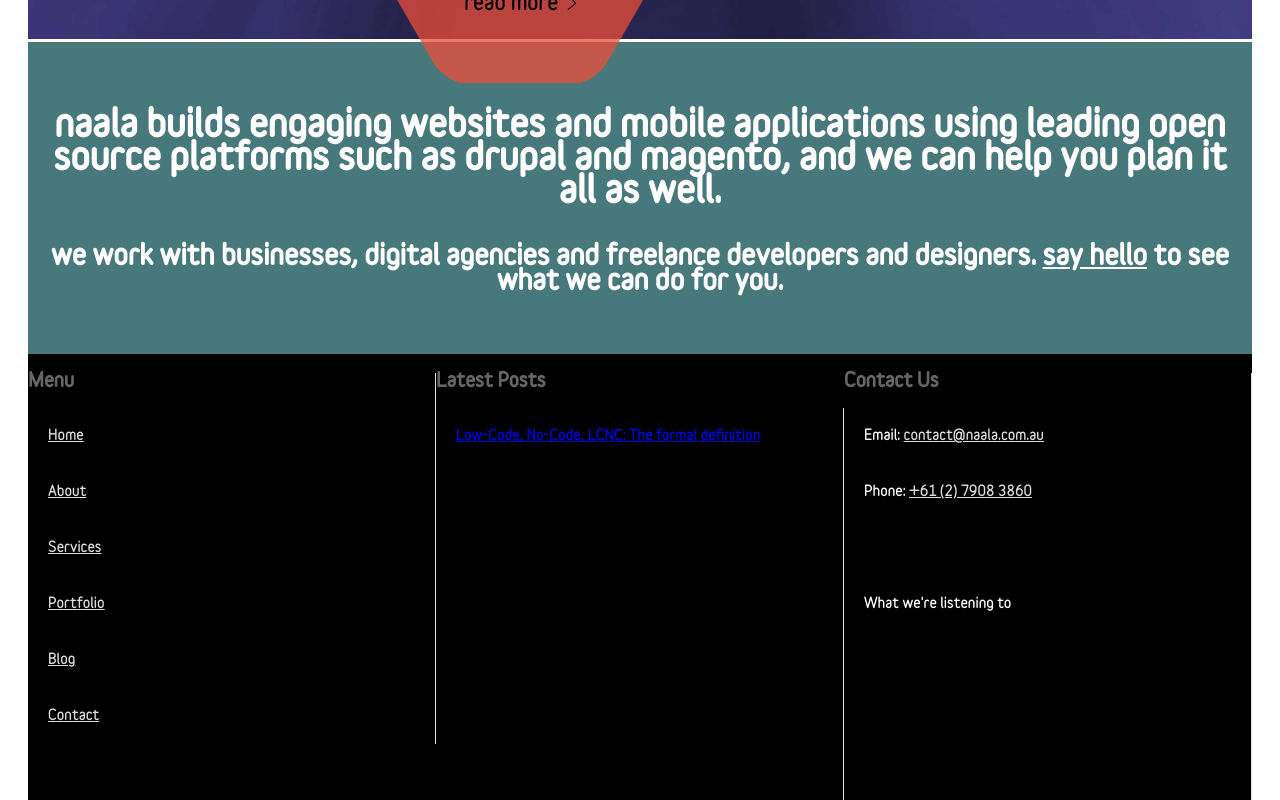
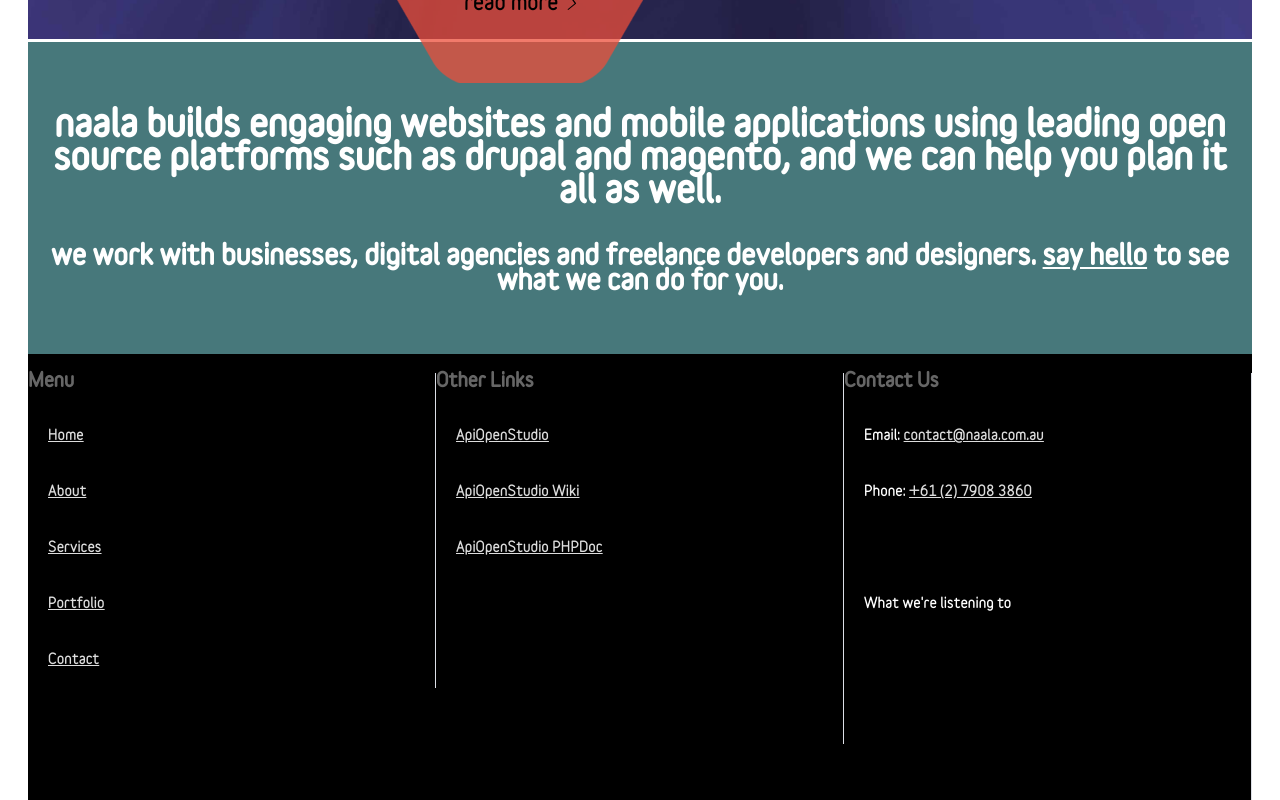
Before and after one commit to naala89/Naala, a Vue app: page /#/ in a window 1280 px wide. Shown: the part 1338-2138 px from the top of the page. Built offline with nearby package versions, Linux system fonts and the light colour scheme; grey boxes are pictures that could not be loaded.

Commit message:
Removed blog, for now.

```diff
--- a/src/components/FooterRegion.vue
+++ b/src/components/FooterRegion.vue
@@ -16,32 +16,32 @@
                  text-color="#fff"
                  active-text-color="#ffd04b">
           <h3>Menu</h3>
-          <el-menu-item index="2">
+          <el-menu-item index="1">
             <router-link :to="{ name: 'home' }" custom v-slot="{ href, navigate }">
               <a :href="href" @click="navigate">Home</a>
             </router-link>
           </el-menu-item>
-          <el-menu-item index="3">
+          <el-menu-item index="2">
             <router-link :to="{ name: 'about' }" custom v-slot="{ href, navigate }">
               <a :href="href" @click="navigate">About</a>
             </router-link>
           </el-menu-item>
-          <el-menu-item index="4">
+          <el-menu-item index="3">
             <router-link :to="{ name: 'services' }" custom v-slot="{ href, navigate }">
               <a :href="href" @click="navigate">Services</a>
             </router-link>
           </el-menu-item>
-          <el-menu-item index="5">
+          <el-menu-item index="4">
             <router-link :to="{ name: 'portfolio' }" custom v-slot="{ href, navigate }">
               <a :href="href" @click="navigate">Portfolio</a>
             </router-link>
           </el-menu-item>
+<!--          <el-menu-item index="5">-->
+<!--            <router-link :to="{ name: 'blog' }" custom v-slot="{ href, navigate }">-->
+<!--              <a :href="href" @click="navigate">Blog</a>-->
+<!--            </router-link>-->
+<!--          </el-menu-item>-->
           <el-menu-item index="6">
-            <router-link :to="{ name: 'blog' }" custom v-slot="{ href, navigate }">
-              <a :href="href" @click="navigate">Blog</a>
-            </router-link>
-          </el-menu-item>
-          <el-menu-item index="7">
             <router-link :to="{ name: 'contact' }" custom v-slot="{ href, navigate }">
               <a :href="href" @click="navigate">Contact</a>
             </router-link>
@@ -50,8 +50,24 @@
       </el-col>
 
       <el-col :xl="6" :lg="8" :md="12" :sm="12" :xs="24">
-        <h3>Latest Posts</h3>
-        <latest-posts></latest-posts>
+        <el-menu class="el-menu-vertical-demo"
+                 background-color="#000"
+                 text-color="#fff"
+                 active-text-color="#ffd04b">
+          <h3>Other Links</h3>
+          <el-menu-item index="1">
+            <a href="https://www.apiopenstudio.com">ApiOpenStudio</a>
+          </el-menu-item>
+          <el-menu-item index="2">
+            <a href="https://wiki.apiopenstudio.com">ApiOpenStudio Wiki</a>
+          </el-menu-item>
+          <el-menu-item index="3">
+            <a href="https://phpdoc.apiopenstudio.com">ApiOpenStudio PHPDoc</a>
+          </el-menu-item>
+          <el-menu-item index="4"></el-menu-item>
+          <el-menu-item index="5"></el-menu-item>
+          <el-menu-item index="6"></el-menu-item>
+        </el-menu>
       </el-col>
 
       <el-col :xl="6" :lg="8" :md="12" :sm="12" :xs="24">
@@ -80,10 +96,7 @@
 </template>
 
 <script>
-import LatestPosts from "@/components/LatestPosts"
 export default {
-  components: {LatestPosts},
-  LatestPosts: "latest-posts"
 }
 </script>
 
--- a/src/components/MenuHeader.vue
+++ b/src/components/MenuHeader.vue
@@ -31,11 +31,11 @@
           <a :href="href" @click="navigate">Portfolio</a>
         </router-link>
       </el-menu-item>
-      <el-menu-item index="6">
-        <router-link :to="{ name: 'blog' }" custom v-slot="{ href, navigate }">
-          <a :href="href" @click="navigate">Blog</a>
-        </router-link>
-      </el-menu-item>
+<!--      <el-menu-item index="6">-->
+<!--        <router-link :to="{ name: 'blog' }" custom v-slot="{ href, navigate }">-->
+<!--          <a :href="href" @click="navigate">Blog</a>-->
+<!--        </router-link>-->
+<!--      </el-menu-item>-->
       <el-menu-item index="7">
         <router-link :to="{ name: 'contact' }" custom v-slot="{ href, navigate }">
           <a :href="href" @click="navigate">Contact</a>
--- a/src/router/index.js
+++ b/src/router/index.js
@@ -16,7 +16,7 @@ const routes = {
         components: {
             Header: () => import('@/components/MenuHeader'),
             default: () => import('@/pages/AboutMain'),
-            RightSidebar: () => import('@/components/ContentHighlight'),
+            // RightSidebar: () => import('@/components/ContentHighlight'),
             Footer: () => import('@/components/FooterRegion')
         }
     }, {
@@ -25,7 +25,7 @@ const routes = {
         components: {
             Header: () => import('@/components/MenuHeader'),
             default: () => import('@/pages/ServicesMain'),
-            RightSidebar: () => import('@/components/ContentHighlight'),
+            // RightSidebar: () => import('@/components/ContentHighlight'),
             Footer: () => import('@/components/FooterRegion')
         }
     }, {
@@ -58,7 +58,7 @@ const routes = {
         components: {
             Header: () => import('@/components/MenuHeader'),
             default: () => import('@/posts/LCNCDefinition'),
-            RightSidebar: () => import('@/components/ContentHighlight'),
+            // RightSidebar: () => import('@/components/ContentHighlight'),
             Footer: () => import('@/components/FooterRegion')
         }
     }],
```
